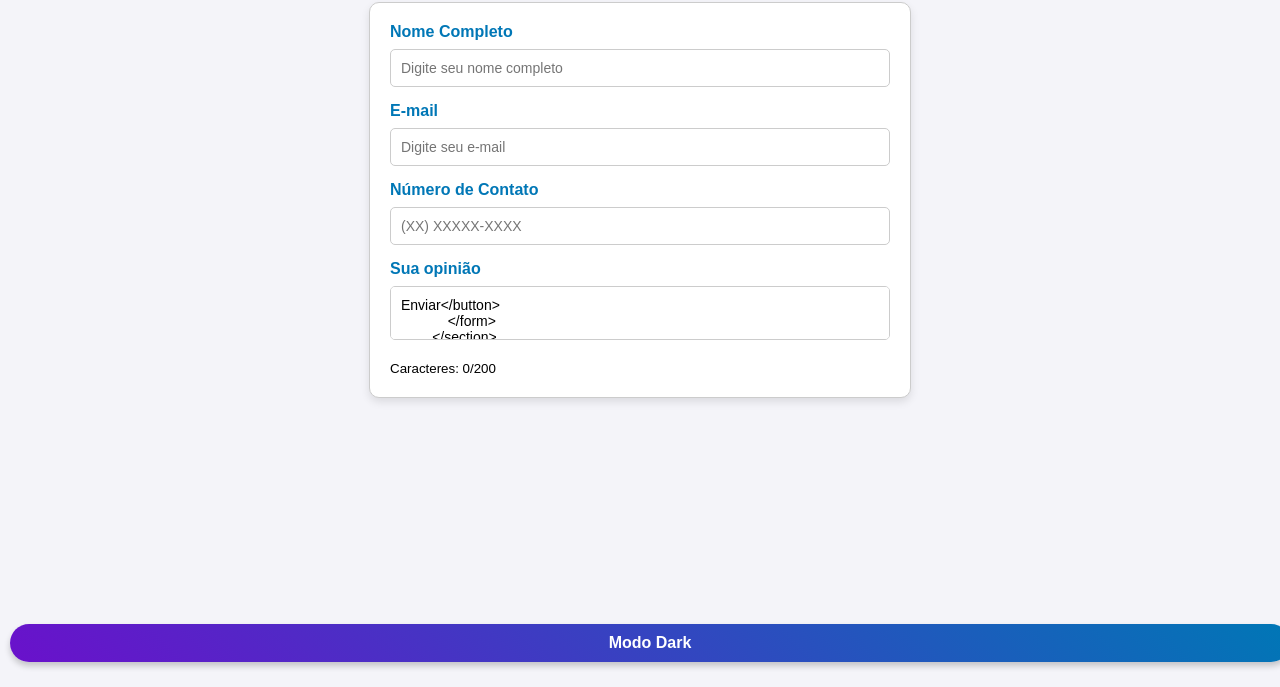
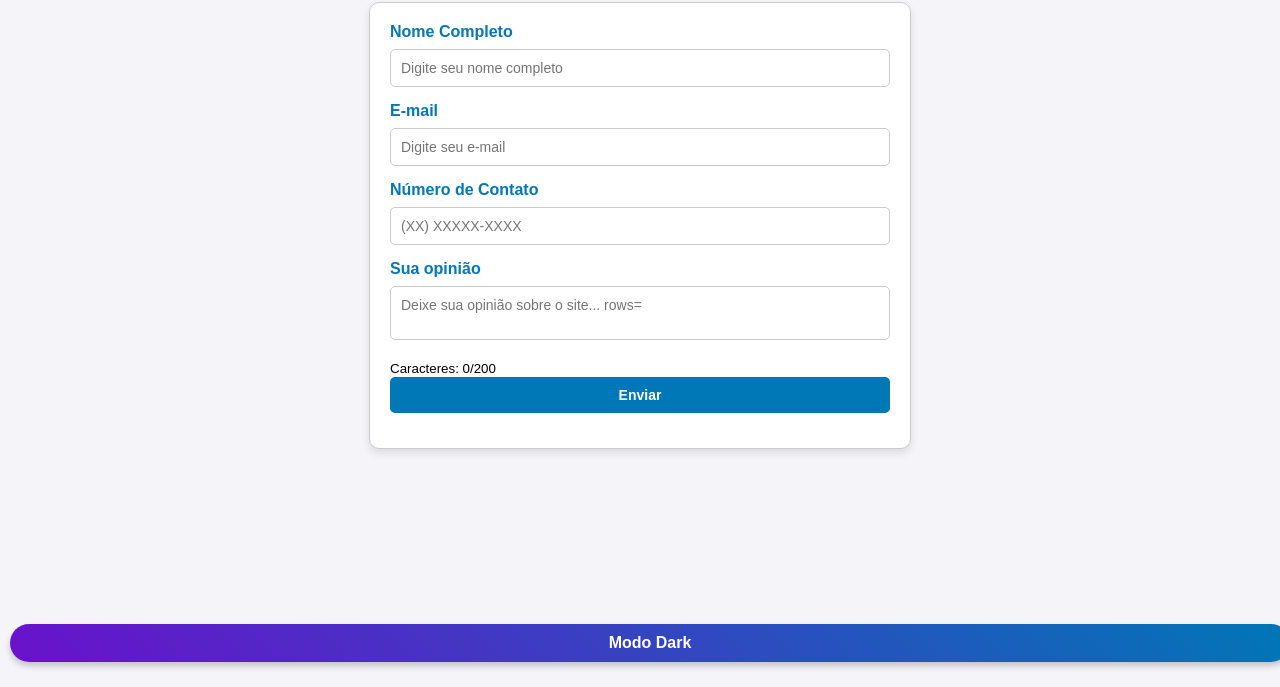
Before and after one commit to matheusamancio06/projeto-font-end, a plain HTML site: page cadastro.html in a window 1280 px wide. Shown: the part 113-800 px from the top of the page. Drawn offline with Linux system fonts and the light colour scheme.

Commit message:
cadastro.html

```diff
--- a/cadastro.html
+++ b/cadastro.html
@@ -32,7 +32,7 @@
                 <input type="tel" id="contact" name="contact" placeholder="(XX) XXXXX-XXXX" required>
 
                 <label for="message">Sua opinião</label>
-                <textarea id="message" name="message" placeholder="Deixe sua opinião sobre o site... required></textarea>
+                <textarea id="message" name="message" placeholder="Deixe sua opinião sobre o site... rows="4" required></textarea>
 
                 <button type="submit">Enviar</button>
             </form>
```
